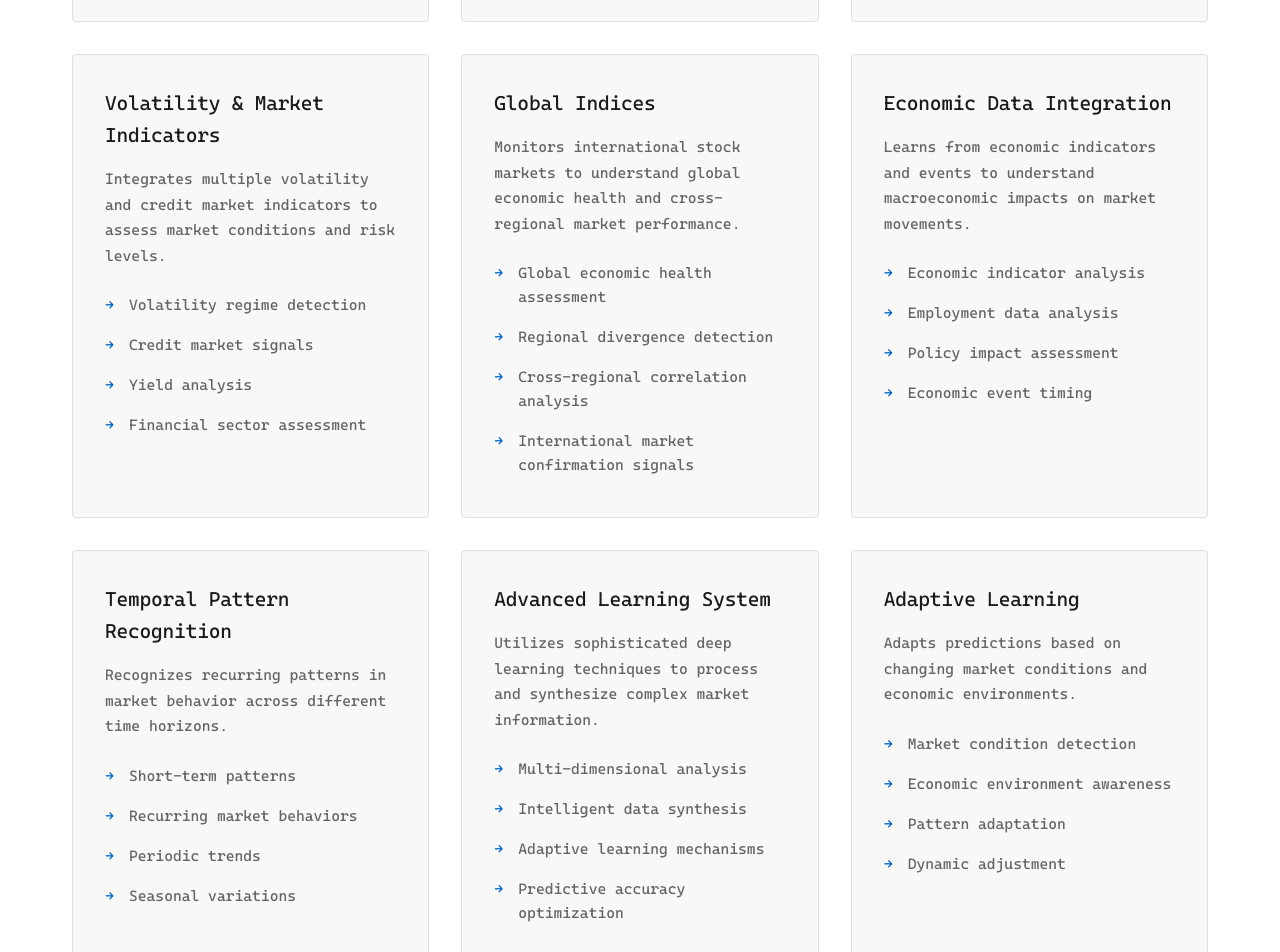
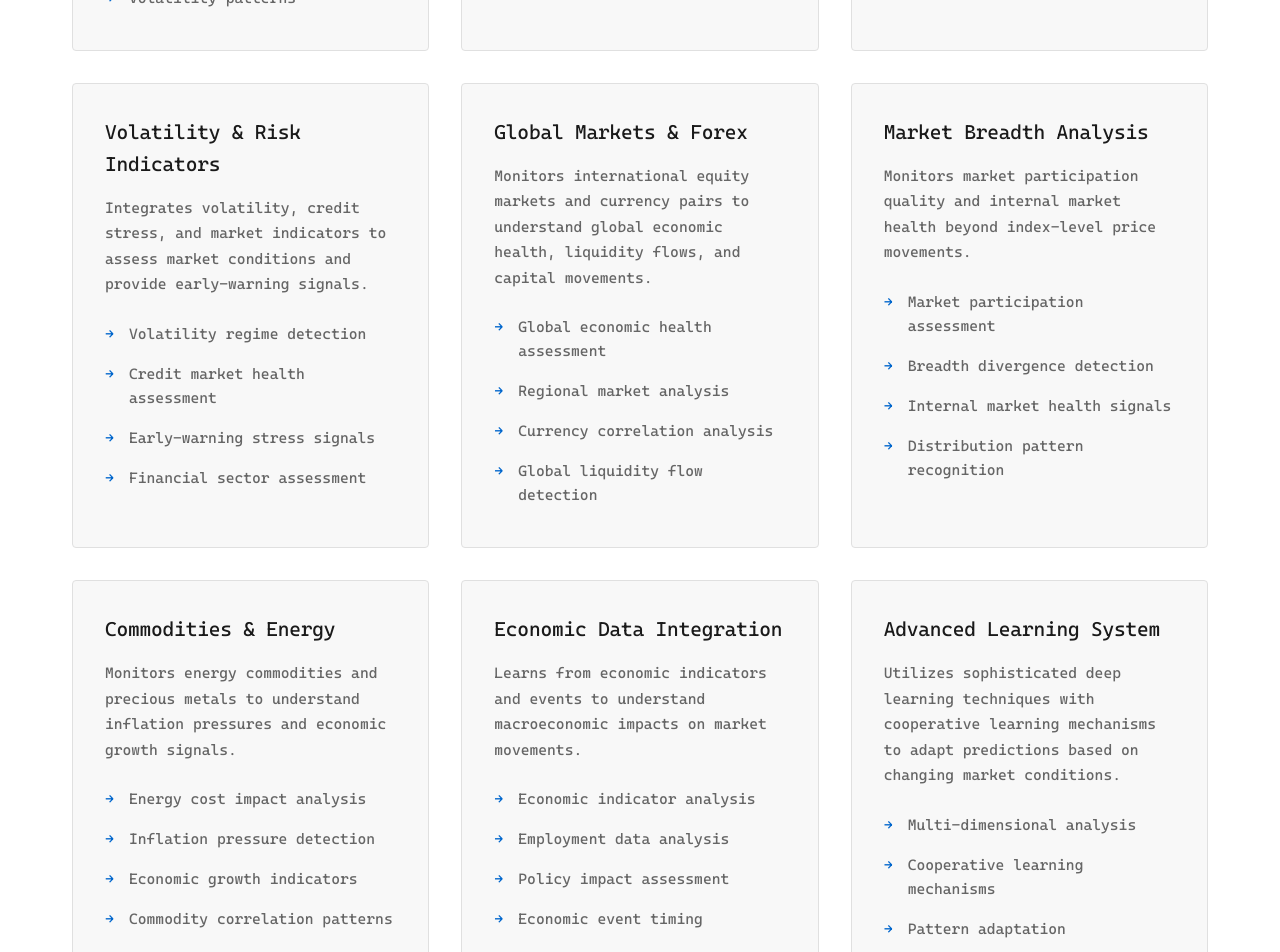
Before and after one commit to tumacayivan/ivan-swarm-ai, a React (Create React App) app: page / in a window 1280 px wide. Shown: the part 1620-2572 px from the top of the page. Built offline with nearby package versions, Linux system fonts and the light colour scheme; the HTML template or start-up script is replaced by a standard one.

Commit message:
new update

```diff
--- a/src/components/Architecture.js
+++ b/src/components/Architecture.js
@@ -15,8 +15,8 @@ function Architecture() {
       description: 'Analyzes market conditions across different time horizons to provide comprehensive market insights.'
     },
     {
-      title: 'Intelligent Integration',
-      description: 'Synthesizes multiple data streams and analytical perspectives to generate accurate market predictions.'
+      title: 'Cooperative Integration',
+      description: 'Synthesizes multiple data streams and analytical perspectives through advanced integration mechanisms to generate accurate market predictions.'
     }
   ];
 
--- a/src/components/Capabilities.js
+++ b/src/components/Capabilities.js
@@ -33,23 +33,43 @@ function Capabilities() {
       ]
     },
     {
-      title: 'Volatility & Market Indicators',
-      description: 'Integrates multiple volatility and credit market indicators to assess market conditions and risk levels.',
+      title: 'Volatility & Risk Indicators',
+      description: 'Integrates volatility, credit stress, and market indicators to assess market conditions and provide early-warning signals.',
       features: [
         'Volatility regime detection',
-        'Credit market signals',
-        'Yield analysis',
+        'Credit market health assessment',
+        'Early-warning stress signals',
         'Financial sector assessment'
       ]
     },
     {
-      title: 'Global Indices',
-      description: 'Monitors international stock markets to understand global economic health and cross-regional market performance.',
+      title: 'Global Markets & Forex',
+      description: 'Monitors international equity markets and currency pairs to understand global economic health, liquidity flows, and capital movements.',
       features: [
         'Global economic health assessment',
-        'Regional divergence detection',
-        'Cross-regional correlation analysis',
-        'International market confirmation signals'
+        'Regional market analysis',
+        'Currency correlation analysis',
+        'Global liquidity flow detection'
+      ]
+    },
+    {
+      title: 'Market Breadth Analysis',
+      description: 'Monitors market participation quality and internal market health beyond index-level price movements.',
+      features: [
+        'Market participation assessment',
+        'Breadth divergence detection',
+        'Internal market health signals',
+        'Distribution pattern recognition'
+      ]
+    },
+    {
+      title: 'Commodities & Energy',
+      description: 'Monitors energy commodities and precious metals to understand inflation pressures and economic growth signals.',
+      features: [
+        'Energy cost impact analysis',
+        'Inflation pressure detection',
+        'Economic growth indicators',
+        'Commodity correlation patterns'
       ]
     },
     {
@@ -63,33 +83,13 @@ function Capabilities() {
       ]
     },
     {
-      title: 'Temporal Pattern Recognition',
-      description: 'Recognizes recurring patterns in market behavior across different time horizons.',
-      features: [
-        'Short-term patterns',
-        'Recurring market behaviors',
-        'Periodic trends',
-        'Seasonal variations'
-      ]
-    },
-    {
       title: 'Advanced Learning System',
-      description: 'Utilizes sophisticated deep learning techniques to process and synthesize complex market information.',
+      description: 'Utilizes sophisticated deep learning techniques with cooperative learning mechanisms to adapt predictions based on changing market conditions.',
       features: [
         'Multi-dimensional analysis',
-        'Intelligent data synthesis',
-        'Adaptive learning mechanisms',
+        'Cooperative learning mechanisms',
+        'Pattern adaptation',
         'Predictive accuracy optimization'
-      ]
-    },
-    {
-      title: 'Adaptive Learning',
-      description: 'Adapts predictions based on changing market conditions and economic environments.',
-      features: [
-        'Market condition detection',
-        'Economic environment awareness',
-        'Pattern adaptation',
-        'Dynamic adjustment'
       ]
     }
   ];
--- a/src/components/Hero.js
+++ b/src/components/Hero.js
@@ -11,8 +11,8 @@ function Hero() {
       </p>
       <p className="hero-description">
         A comprehensive learning system powered by advanced deep learning architecture
-        that analyzes price patterns, cross-asset correlations, volatility regimes, and economic
-        indicators across multiple assets and time periods to deliver intelligent market predictions.
+        that analyzes price patterns, cross-asset correlations, volatility regimes, credit stress,
+        and economic indicators across global markets and multiple time periods to deliver intelligent market predictions.
       </p>
       <p className="hero-developer">Researcher/Developer: Ivan Tumacay</p>
     </section>
```
Also changed, not shown: 2 other files (tests, documents, lock files or other folders).
